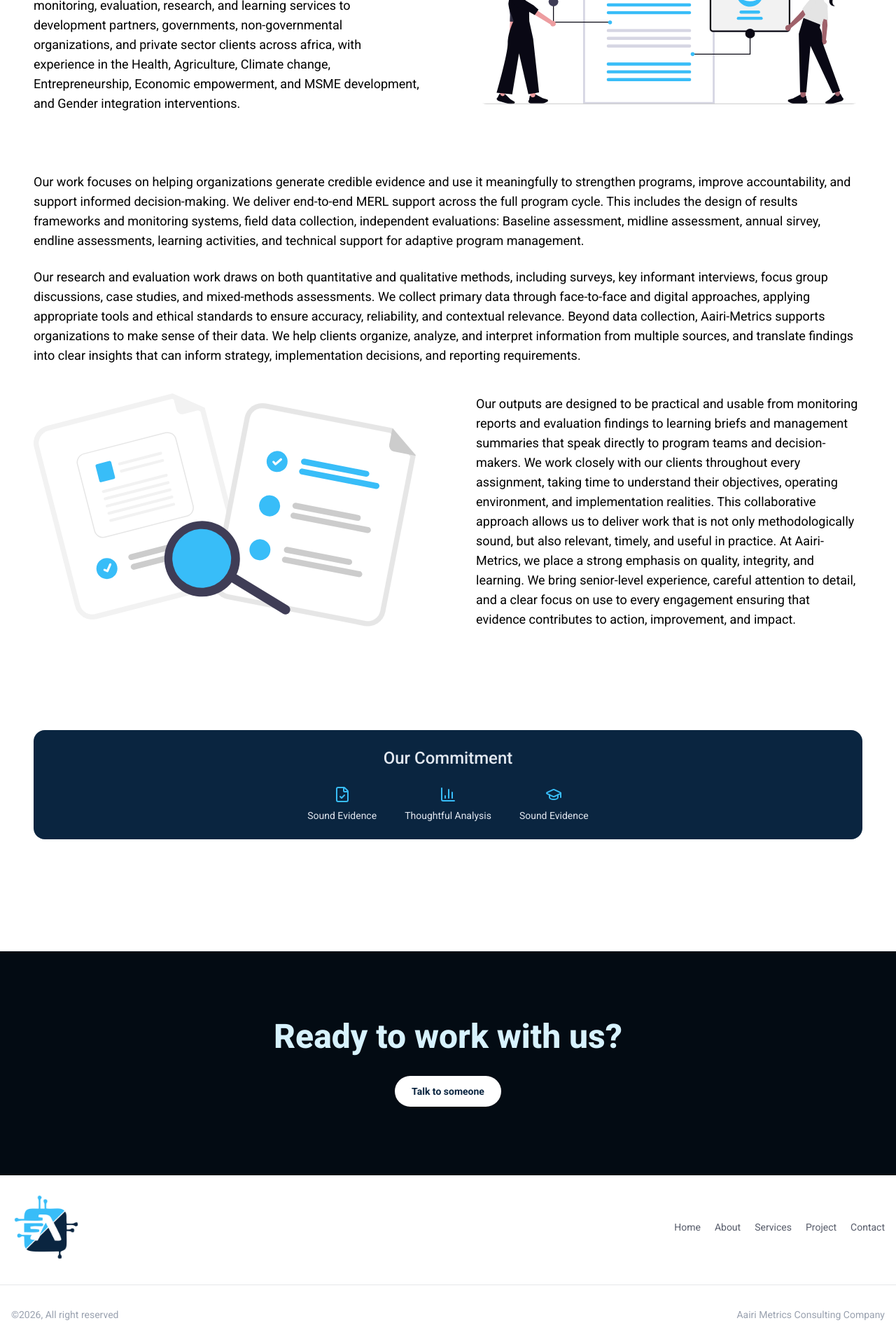
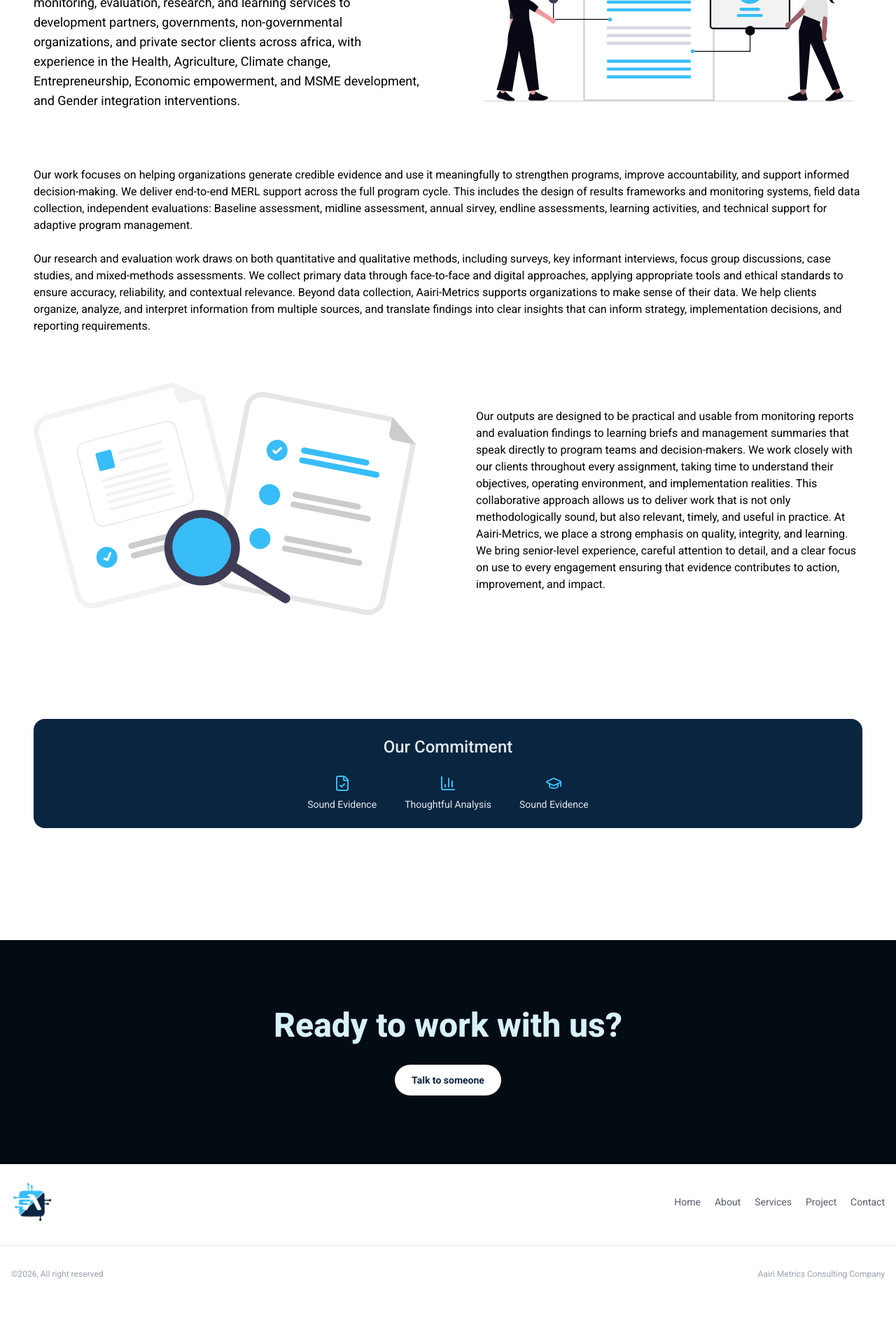
Before and after one commit to Codewitheyezyc/aairi-metrics, a Next.js app: page /about in a window 1280 px wide. Shown: the part 803-2723 px from the top of the page at 70% size. After the commit the page ends 2663 px from the top, so only its background shows below. Built offline with nearby package versions, Linux system fonts and the light colour scheme.

Commit message:
Modified some files

```diff
--- a/app/about/page.tsx
+++ b/app/about/page.tsx
@@ -31,11 +31,11 @@ const page = () => {
       <SectionContainer className="">
         <div className="grid grid-cols-1 md:grid-cols-2 md:grid-rows-2  items-center gap-20">
           <Reveal direction="up" delay={150}>
-            <div className="">
+            <div className="text-sm lg:text-lg">
               <h2 className="text-4xl md:text-5xl font-medium mb-6">
                 Who we are
               </h2>
-              <p className="text-lg">
+              <p className="">
                 Aairi-Metrics is a professional MERL consulting firm providing
                 monitoring, evaluation, research, and learning services to
                 development partners, governments, non-governmental
@@ -59,7 +59,7 @@ const page = () => {
           </Reveal>
           <div className="md:col-span-2 self-start">
             <Reveal direction="up" delay={150}>
-              <p className="mb-6 text-lg">
+              <p className="mb-6 ">
                 Our work focuses on helping organizations generate credible
                 evidence and use it meaningfully to strengthen programs, improve
                 accountability, and support informed decision-making. We deliver
@@ -72,7 +72,7 @@ const page = () => {
               </p>
             </Reveal>
             <Reveal direction="up" delay={150}>
-              <p className="text-lg">
+              <p className="">
                 Our research and evaluation work draws on both quantitative and
                 qualitative methods, including surveys, key informant
                 interviews, focus group discussions, case studies, and
@@ -102,7 +102,7 @@ const page = () => {
             </Reveal>
           </div>
           <Reveal direction="up" delay={150}>
-            <p className="text-lg">
+            <p className="">
               Our outputs are designed to be practical and usable from
               monitoring reports and evaluation findings to learning briefs and
               management summaries that speak directly to program teams and
@@ -120,8 +120,8 @@ const page = () => {
           </Reveal>
         </div>
 
-        <div className="text-center mt-10 md:mt-36 bg-[#0a2540] text-slate-200 p-2 md:p-6 rounded-2xl">
-          <h3 className="text-lg md:text-2xl mb-4 font-medium">
+        <div className="text-center mt-10 md:mt-36 bg-[#0a2540] text-slate-200 px-2 py-4 md:p-6 rounded-2xl">
+          <h3 className="text-sm md:text-2xl mb-4 font-medium">
             Our Commitment
           </h3>
           <div className="flex items-center justify-center space-x-10 mt-6 ">
--- a/app/projects/page.tsx
+++ b/app/projects/page.tsx
@@ -32,12 +32,12 @@ const page = () => {
           <h2 className="text-2xl md:text-3xl lg:text-5xl mb-4 font-semibold text-center ">
             Our Works
           </h2>
-          <div className=" my-20">
+          <div className="mt-10 mb-20">
             {projects.map((card, index) => (
               <Reveal key={index} direction="up" delay={index * 150}>
                 <div
                   key={index}
-                  className={`grid grid-cols-1 lg:grid-cols-2 items-center gap-24 ${index == 1 ? "mt-20 bg-[#02070d] text-slate-200 p-10 rounded-4xl" : "bg-[#38bdf8]  p-10 rounded-4xl"}`}
+                  className={`grid grid-cols-1 lg:grid-cols-2 items-center gap-12 lg:gap-24 ${index == 1 ? "mt-20 bg-[#02070d] text-slate-200 p-6 lg:p-10 rounded-4xl" : "bg-[#38bdf8]  p-6 lg:p-10 rounded-4xl"}`}
                 >
                   <div className="">
                     <Image
--- a/app/services/page.tsx
+++ b/app/services/page.tsx
@@ -2,7 +2,6 @@ import Banner from "@/components/Banner";
 import Reveal from "@/components/Reveal";
 import SectionContainer from "@/components/SectionContainer";
 import { servicesPage } from "@/constants";
-import { ArrowRight } from "lucide-react";
 import Image from "next/image";
 
 export const metadata = {
--- a/components/About.tsx
+++ b/components/About.tsx
@@ -11,17 +11,15 @@ import Link from "next/link";
 const About = () => {
   return (
     <SectionContainer className="bg-[#ebf8fe]/20">
-      <div className="grid grid-cols-1 md:grid-cols-2 items-center justify-center gap-20 md:gap-32 lg:gap-40">
-        <div className="">
+      <div className="grid grid-cols-1 md:grid-cols-2 items-center justify-center gap-10 md:gap-32 lg:gap-40">
         <Image
           src="/about-img.png"
           width={1000}
           height={1000}
           alt="About image"
           quality={80}
-            className=" object-cover rounded-4xl"
+          className="object-cover rounded-4xl"
         />
-        </div>
 
         <div className=" mt-12">
           <Reveal direction="up" delay={150}>
--- a/components/Footer.tsx
+++ b/components/Footer.tsx
@@ -10,13 +10,13 @@ const Footer = () => {
             <Link href="/">
               <Image
                 src="/aairi-icon.png"
-                width={100}
-                height={100}
+                width={60}
+                height={60}
                 alt="Aairi Logo"
               />
             </Link>
           </div>
-          <ul className="flex items-center space-x-5 text-slate-900/70 text-xs md:text-sm">
+          <ul className="flex items-center space-x-2 lg:space-x-5 text-slate-900/70 text-xs md:text-sm">
             <li>
               <Link href="/">Home</Link>
             </li>
@@ -34,7 +34,7 @@ const Footer = () => {
             </li>
           </ul>
         </div>
-        <div className="flex items-center justify-between px-4 pb-8 mt-8 text-sm text-gray-400">
+        <div className="flex items-center justify-between px-4 pb-8 mt-8 text-xs text-gray-400">
           <p className="">&copy;2026, All right reserved</p>
           <p className="">Aairi Metrics Consulting Company</p>
         </div>
--- a/components/Gallery.tsx
+++ b/components/Gallery.tsx
@@ -11,7 +11,7 @@ const Gallery = () => {
           GALLERY
         </h3>
       </Reveal>
-      <div className="relative grid grid-cols-2  md:grid-cols-4  gap-3">
+      <div className="relative grid grid-cols-2  md:grid-cols-4  gap-1">
         {gallery.map((img, index) => (
           <Reveal key={index} direction="up" delay={index * 150}>
             <div className="">
--- a/components/Projects.tsx
+++ b/components/Projects.tsx
@@ -16,12 +16,12 @@ const Projects = () => {
         <h2 className="text-2xl md:text-3xl lg:text-5xl mb-4 font-semibold text-center ">
           Our Works
         </h2>
-        <div className=" my-20">
+        <div className="mt-10 mb-20">
           {projects.map((card, index) => (
             <Reveal direction="up" delay={index * 150} key={index}>
               <div
                 key={index}
-                className={`grid grid-cols-1 md:grid-cols-2 items-center gap-24 ${index == 1 ? "mt-20 bg-[#02070d] text-slate-200 p-10 rounded-4xl" : "bg-[#38bdf8]  p-10 rounded-4xl"}`}
+                className={`grid grid-cols-1 md:grid-cols-2 items-center gap-12 lg:gap-24 ${index == 1 ? "mt-20 bg-[#02070d] text-slate-200 p-6 lg:p-10 rounded-4xl" : "bg-[#38bdf8] p-6 lg:p-10 rounded-4xl"}`}
               >
                 <div className="">
                   <Image
--- a/components/Services.tsx
+++ b/components/Services.tsx
@@ -30,7 +30,7 @@ const Services = () => {
         </div>
       </Reveal>
 
-      <div className="grid grid-cols-1 md:grid-cols-2 md:grid-rows-2 gap-4 mt-10  items-center px-6">
+      <div className="grid grid-cols-1 md:grid-cols-2 md:grid-rows-2 gap-4 mt-10  items-center px-1">
         {services.map((item, index) => {
           const Icon = item.icon;
           return (
@@ -38,7 +38,7 @@ const Services = () => {
               <Link href="/services">
                 <div
                   key={index}
-                  className={`bg-slate-100 p-6  rounded-2xl justify-self-center text-slate-950 text-center w-[70%] ${item.position === "left" ? "md:justify-self-end" : "md:justify-self-start"} `}
+                  className={`bg-slate-100 p-6  rounded-2xl justify-self-center text-slate-950 text-center w-[90%] md:-[70%] ${item.position === "left" ? "md:justify-self-end" : "md:justify-self-start"} `}
                 >
                   <div className="flex items-center justify-center mb-4">
                     <Icon className="w-6 h-6 text-[#38bdf8]" />
```
Lines whose indentation alone changed are shown as unchanged.
